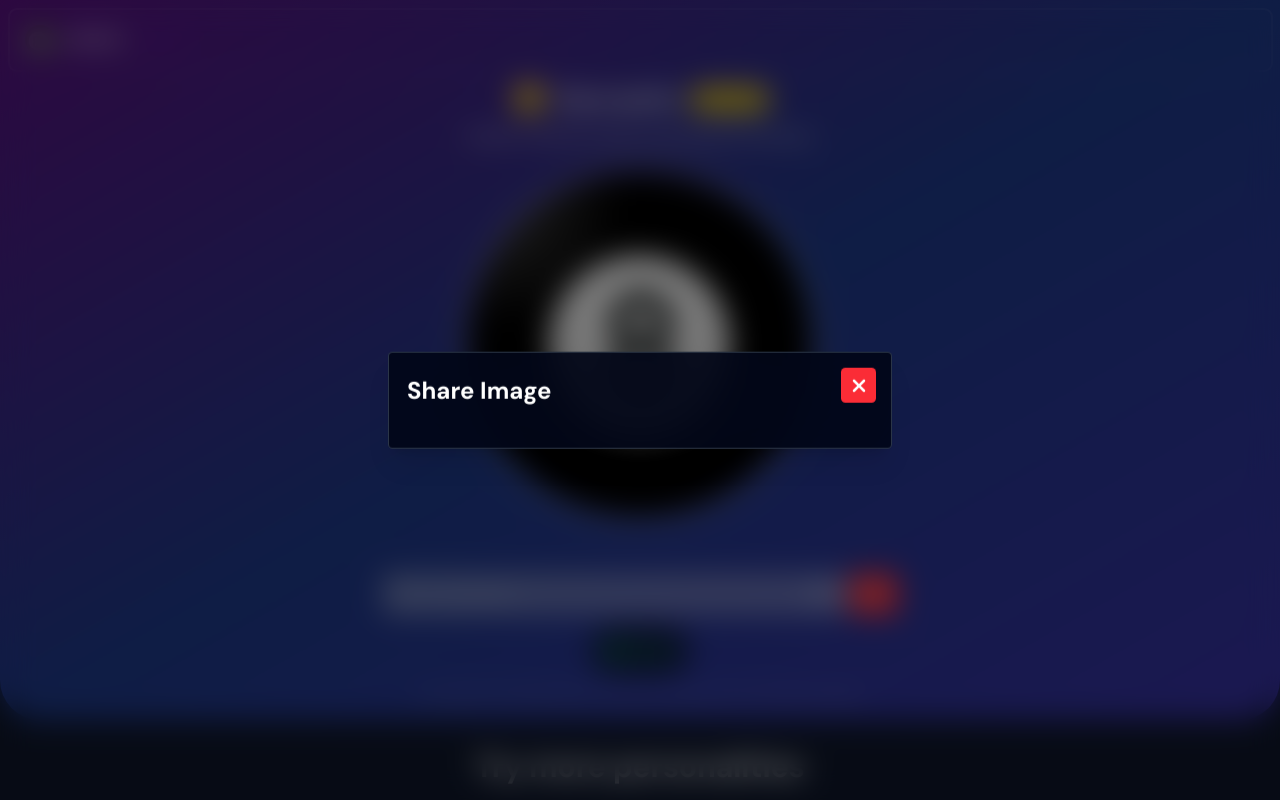
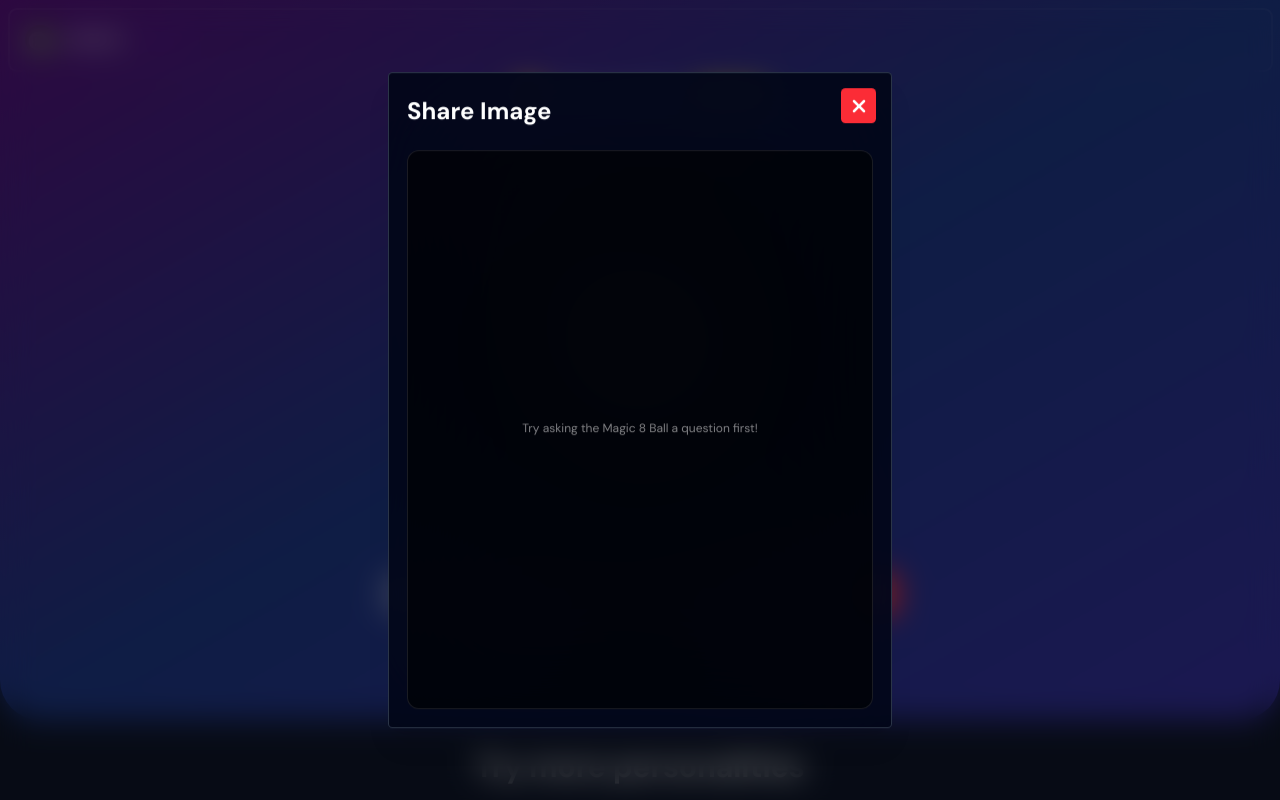
Before and after one commit to notanerd314/ask8ball, a Next.js app: page /play in a window 1280 px wide. Both pictures are taken after a click on the button "Share". Shown: the top 800 px of the page. Built offline with nearby package versions, Linux system fonts and the light colour scheme; no server answers.

Commit message:
Add placeholder when image is not generated

```diff
--- a/components/dialogs/ShareDialog.tsx
+++ b/components/dialogs/ShareDialog.tsx
@@ -13,7 +13,7 @@ function ShareDialog({ isOpen, setIsOpen }: { isOpen: boolean, setIsOpen: React.
     <Modal isOpen={isOpen} setIsOpen={setIsOpen}>
       <h1>Share Image</h1>
       <br />
-      {shareImageLink &&
+      {shareImageLink ?
         <>
           <img src={shareImageLink} className="w-full rounded-2xl" />
           <br />
@@ -21,6 +21,12 @@ function ShareDialog({ isOpen, setIsOpen }: { isOpen: boolean, setIsOpen: React.
             Download Image
           </a>
         </>
+        :
+        <div className="aspect-[5/6] bg-black/60 border border-white/10 rounded-2xl w-full flex items-center justify-center">
+          <p className="text-white/50 text-center">
+            Try asking the Magic 8 Ball a question first!
+          </p>
+        </div>
       }
     </Modal>
   );
```
